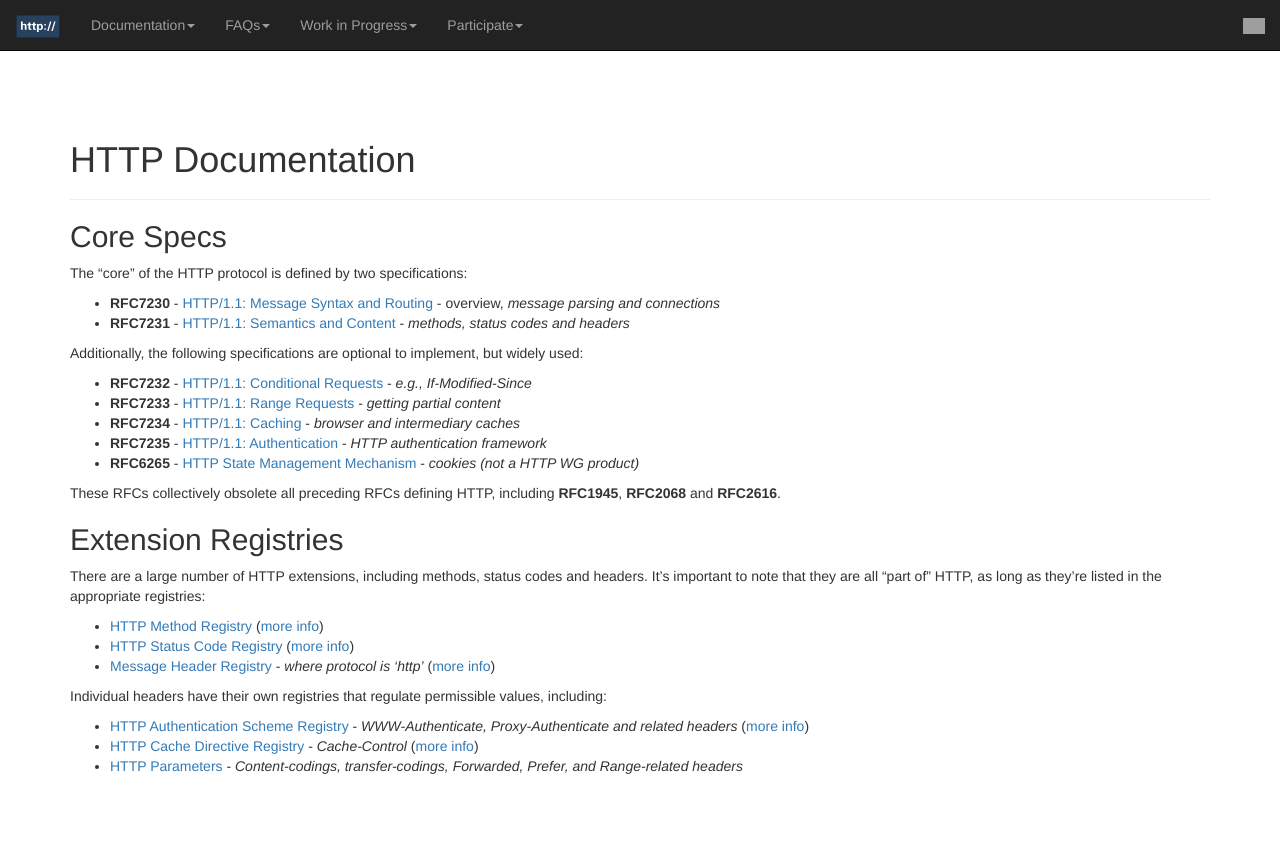
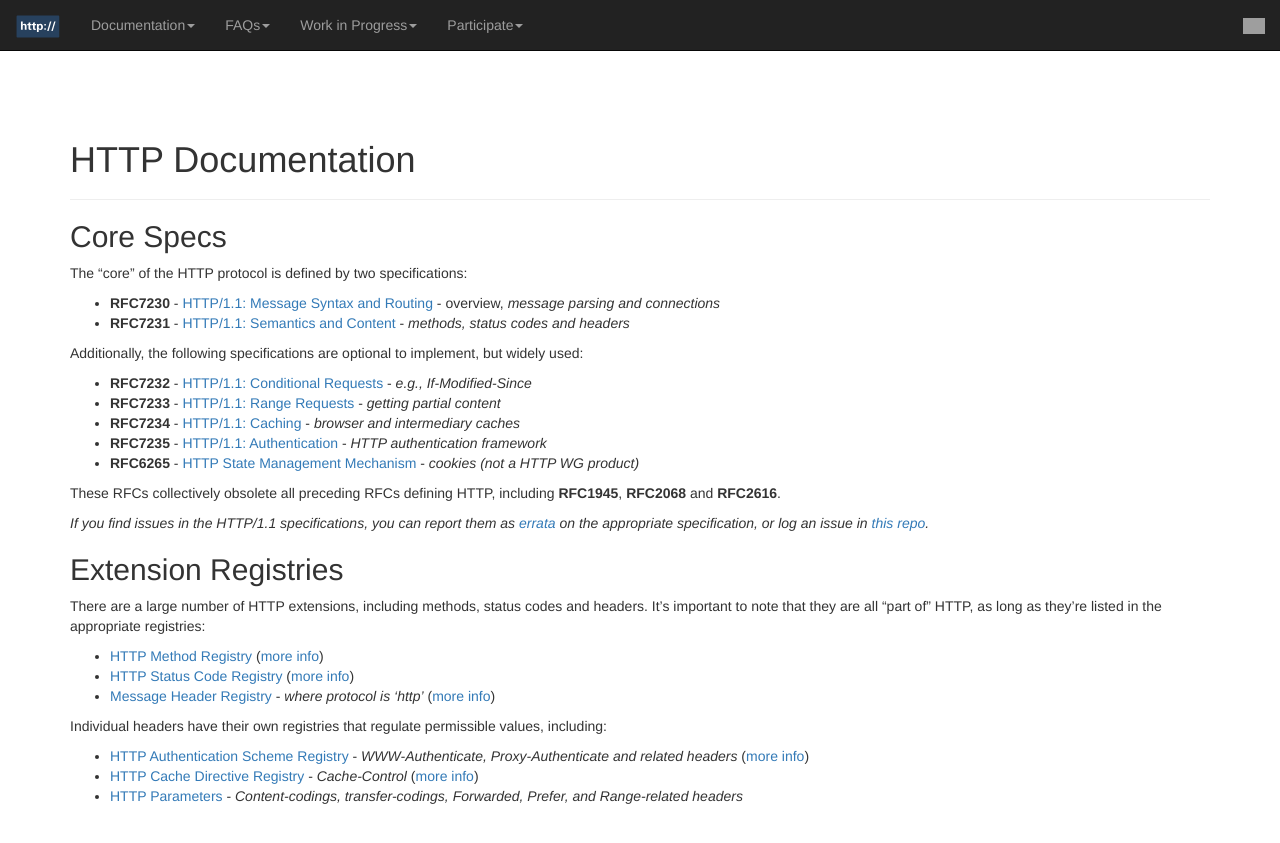
Before and after one commit to httpwg/httpwg.github.io, a Jekyll site: the page built from specs/index.md, in a window 1280 px wide. Shown: the top 843 px of the page. Built offline with Jekyll 4.4.1, drawn with Linux system fonts in a browser that asks for light colours; grey boxes are pictures that could not be loaded.

Commit message:
add note about errata

```diff
--- a/specs/index.md
+++ b/specs/index.md
@@ -20,6 +20,7 @@
 
 These RFCs collectively obsolete all preceding RFCs defining HTTP, including **RFC1945**, **RFC2068** and **RFC2616**.
 
+*If you find issues in the HTTP/1.1 specifications, you can report them as [errata](http://www.rfc-editor.org/errata.php) on the appropriate specification, or log an issue in [this repo](https://github.com/httpwg/http11bis/issues).*
 
 ## Extension Registries
 
```
